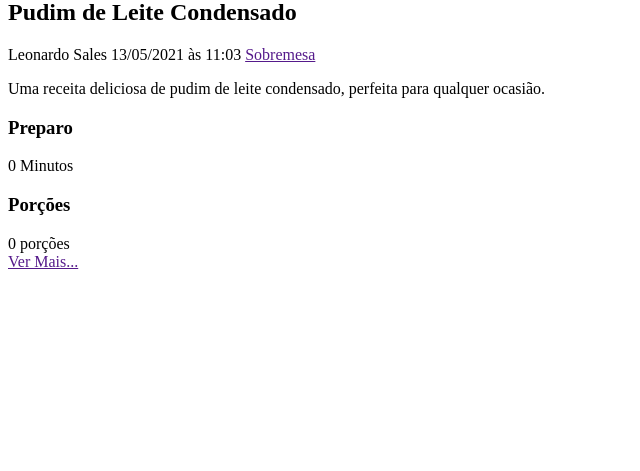
After one commit to Leo-Oliveira-Sales/curso-django-projeto1, a Django app: template recipes/templates/recipe.html in a window 1280 px wide. The commit adds this page. Shown: the part 329-800 px from the top of the page, without its empty margins (0-640 px from the left). Run offline with Django 5.2, Linux system fonts and the light colour scheme; the template is opened without the code that fills it, so the values that code supplies are empty; parts of the project's set-up code (start-up, migrations or seed data) failed here and were passed over.

Commit message:
html finish

```diff
--- /dev/null
+++ b/recipes/templates/recipe.html
@@ -0,0 +1,54 @@
+            <div class="recipe recipe-list-item">
+                <div class="recipe-cover">
+                    <img src="https://receitadaboa.com.br/wp-content/uploads/2024/10/pudim-com-leite-condensado.jpg" alt="Receita">
+                </div>
+                <div class="recipe-title-container">
+                    <h2 class="recipe-title">Pudim de Leite Condensado</h2>
+                </div>
+
+                <div class ="recipe-author">
+                    <span class ="recipe-author-item">
+                        <i class="fas fa-user"></i>
+                        Leonardo Sales
+
+                    </span>
+                    <span class="recipe-author-item">
+                        <i class="fas fa-calendar-alt"></i>
+                        13/05/2021 às 11:03
+                    </span>
+                    <span class="recipe-author-item">
+                        <a href="">
+                            <i class="fas fa-layer-group"></i>
+                            <span>Sobremesa</span>
+                        </a>
+                    </span>
+                </div>
+
+                <div class="recipe-content">
+                    <p>Uma receita deliciosa de pudim de leite condensado, perfeita para qualquer ocasião.</p>
+                </div>
+
+                <div class="recipe-meta-container">
+                    <div class="recipe-meta recipe-preparation">
+                        <h3 class="recipe-meta-title"> <i class="fas fa-stopwatch"></i> Preparo </h3>
+                        <div class="recipe-meta-text">
+                            0 Minutos
+                        </div>
+                    </div>
+                    <div class="recipe-meta recipe-servings">
+                        <h3 class="recipe-meta-title"> <i class="fas fa-pizza-slice"></i> Porções </h3>
+                        <div class="recipe-meta-text">
+                            0 porções
+                        </div>
+                    </div>
+
+                </div>
+
+                <footer class="recipe-footer">
+                    <a class="recipe-read-more button button-dark button-full-width" href="">
+                        <i class="fas fa-eye"></i>
+                        <span>Ver Mais...</span>
+                    </a>
+                </footer>
+
+            </div>
```
Also changed, not shown: recipes/templates/footer.html (added, +15 -0 lines), recipes/templates/head.html (+120 -0 lines), recipes/templates/pages/home.html (+9 -1 lines).
